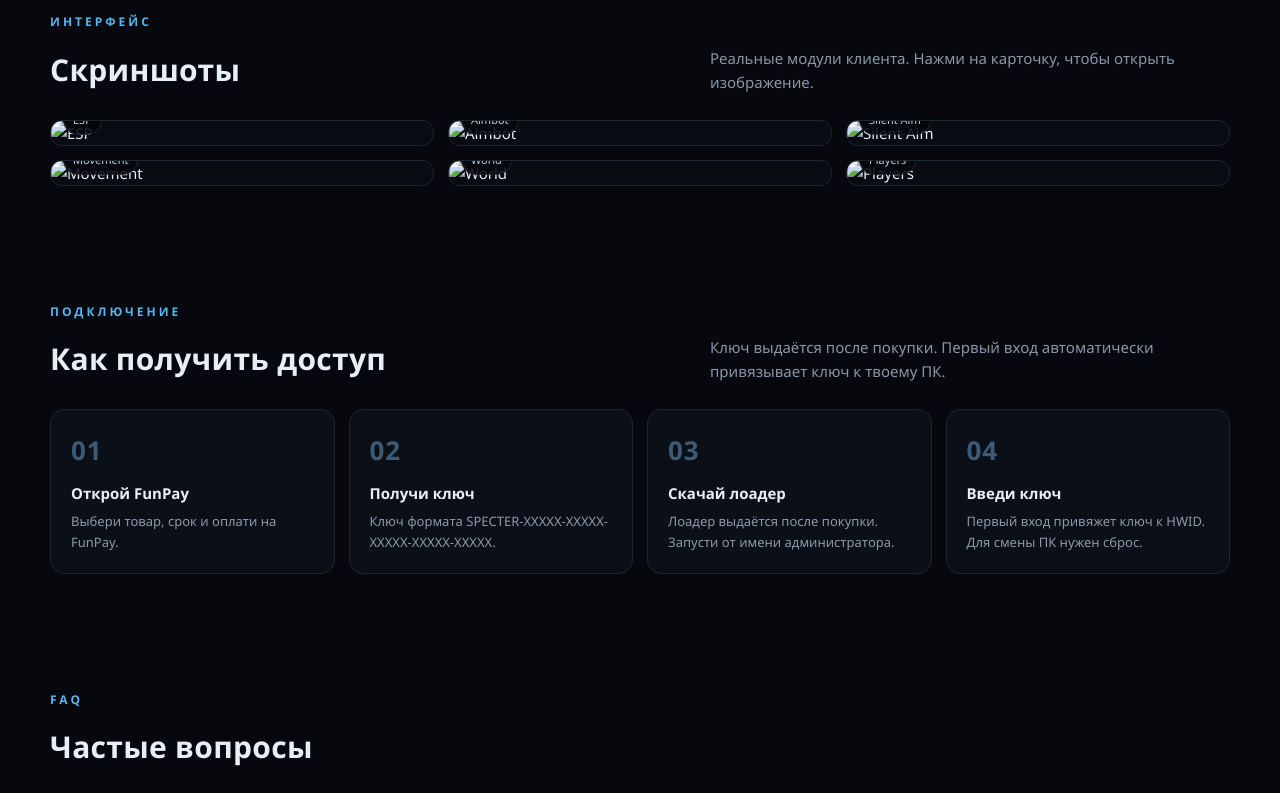
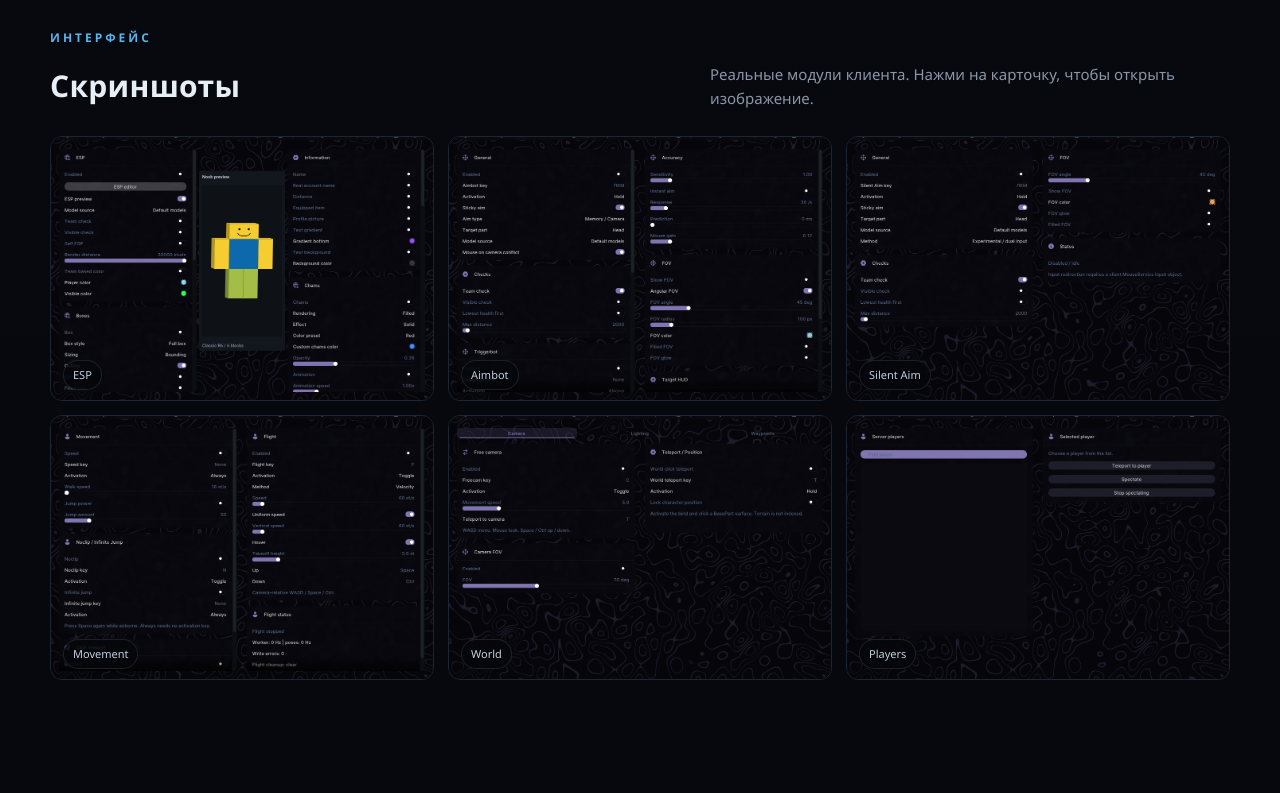
Before and after one commit to infplut/specter-site, a plain HTML site: page index.html in a window 1280 px wide. Shown: the part 1640-2433 px from the top of the page. Drawn offline with Linux system fonts and the light colour scheme.

Commit message:
Update index.html

```diff
--- a/index.html
+++ b/index.html
@@ -5,7 +5,7 @@
 <meta name="viewport" content="width=device-width, initial-scale=1">
 <title>Specter — Roblox External</title>
 <meta name="description" content="Specter External — Aimbot, Silent Aim, ESP, Movement, World, HUD и защита по ключу и HWID.">
-<link rel="icon" href="assets/favicon.ico">
+<link rel="icon" href="favicon.ico">
 <style>
 :root{
   color-scheme:dark;
@@ -182,7 +182,7 @@ footer{border-top:1px solid #151d27;padding:28px 0 40px;color:#667284;font-size:
 <body>
 <header>
   <div class="wrap nav">
-    <a class="brand" href="#top"><img src="assets/logo.png" alt="Specter"><span>SPECTER</span></a>
+    <a class="brand" href="#top"><img src="logo.png" alt="Specter"><span>SPECTER</span></a>
     <nav>
       <a href="#features">Функции</a>
       <a href="#screens">Скриншоты</a>
@@ -211,7 +211,7 @@ footer{border-top:1px solid #151d27;padding:28px 0 40px;color:#667284;font-size:
           <span class="chip">Windows 10/11 x64</span>
         </div>
       </div>
-      <div class="hero-art"><img src="assets/logo.png" alt="Specter logo"></div>
+      <div class="hero-art"><img src="logo.png" alt="Specter logo"></div>
     </section>
 
     <section class="section" id="features">
@@ -265,12 +265,12 @@ footer{border-top:1px solid #151d27;padding:28px 0 40px;color:#667284;font-size:
         <p>Реальные модули клиента. Нажми на карточку, чтобы открыть изображение.</p>
       </div>
       <div class="shots">
-        <a class="shot" href="assets/esp.png" target="_blank" rel="noopener"><img src="assets/esp.png" alt="ESP"><span>ESP</span></a>
-        <a class="shot" href="assets/aimbot.png" target="_blank" rel="noopener"><img src="assets/aimbot.png" alt="Aimbot"><span>Aimbot</span></a>
-        <a class="shot" href="assets/silent-aim.png" target="_blank" rel="noopener"><img src="assets/silent-aim.png" alt="Silent Aim"><span>Silent Aim</span></a>
-        <a class="shot" href="assets/player.png" target="_blank" rel="noopener"><img src="assets/player.png" alt="Movement"><span>Movement</span></a>
-        <a class="shot" href="assets/world.png" target="_blank" rel="noopener"><img src="assets/world.png" alt="World"><span>World</span></a>
-        <a class="shot" href="assets/players.png" target="_blank" rel="noopener"><img src="assets/players.png" alt="Players"><span>Players</span></a>
+        <a class="shot" href="esp.png" target="_blank" rel="noopener"><img src="esp.png" alt="ESP"><span>ESP</span></a>
+        <a class="shot" href="aimbot.png" target="_blank" rel="noopener"><img src="aimbot.png" alt="Aimbot"><span>Aimbot</span></a>
+        <a class="shot" href="silent-aim.png" target="_blank" rel="noopener"><img src="silent-aim.png" alt="Silent Aim"><span>Silent Aim</span></a>
+        <a class="shot" href="player.png" target="_blank" rel="noopener"><img src="player.png" alt="Movement"><span>Movement</span></a>
+        <a class="shot" href="world.png" target="_blank" rel="noopener"><img src="world.png" alt="World"><span>World</span></a>
+        <a class="shot" href="players.png" target="_blank" rel="noopener"><img src="players.png" alt="Players"><span>Players</span></a>
       </div>
     </section>
 
@@ -312,7 +312,7 @@ footer{border-top:1px solid #151d27;padding:28px 0 40px;color:#667284;font-size:
             <a class="btn ghost" href="#features">Ещё раз функции</a>
           </div>
         </div>
-        <img src="assets/logo.png" alt="" style="width:140px;border-radius:22px;border:1px solid #ffffff22;box-shadow:0 20px 60px #000a">
+        <img src="logo.png" alt="" style="width:140px;border-radius:22px;border:1px solid #ffffff22;box-shadow:0 20px 60px #000a">
       </div>
     </section>
   </div>
```
